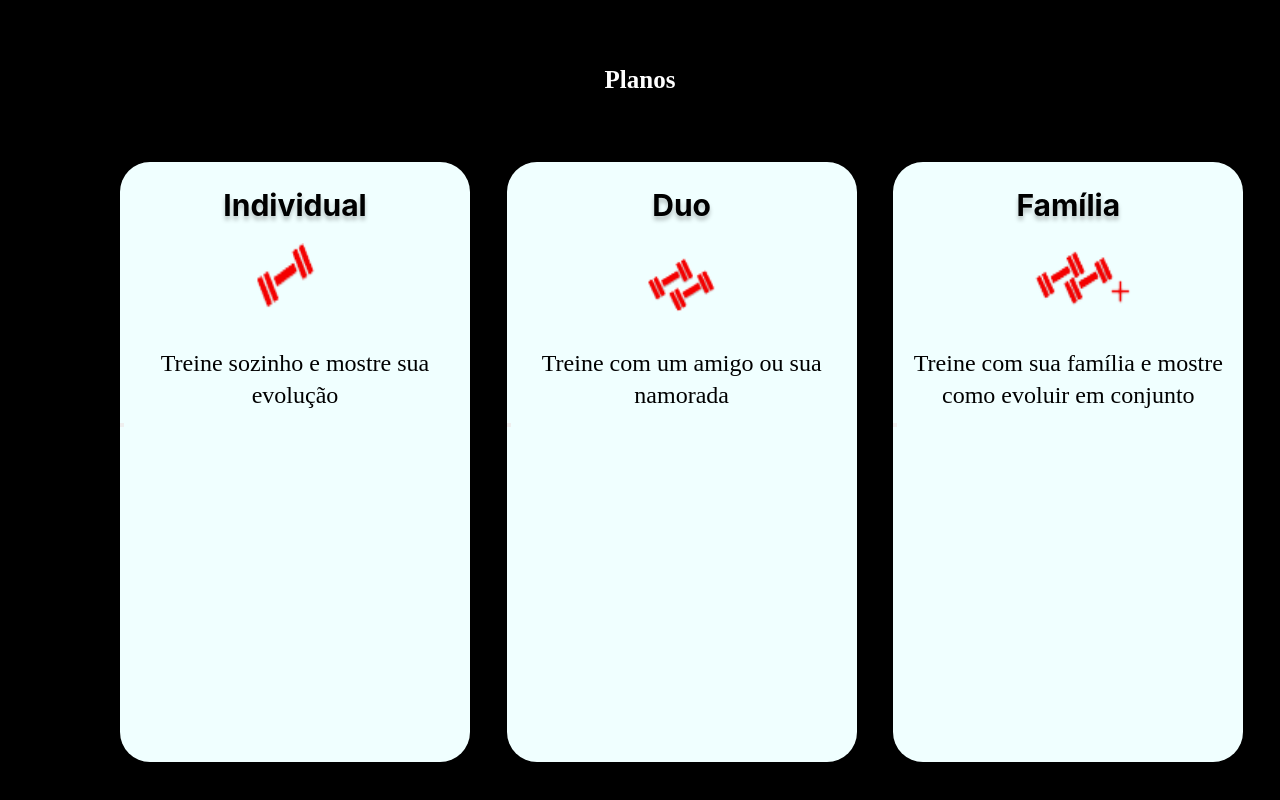
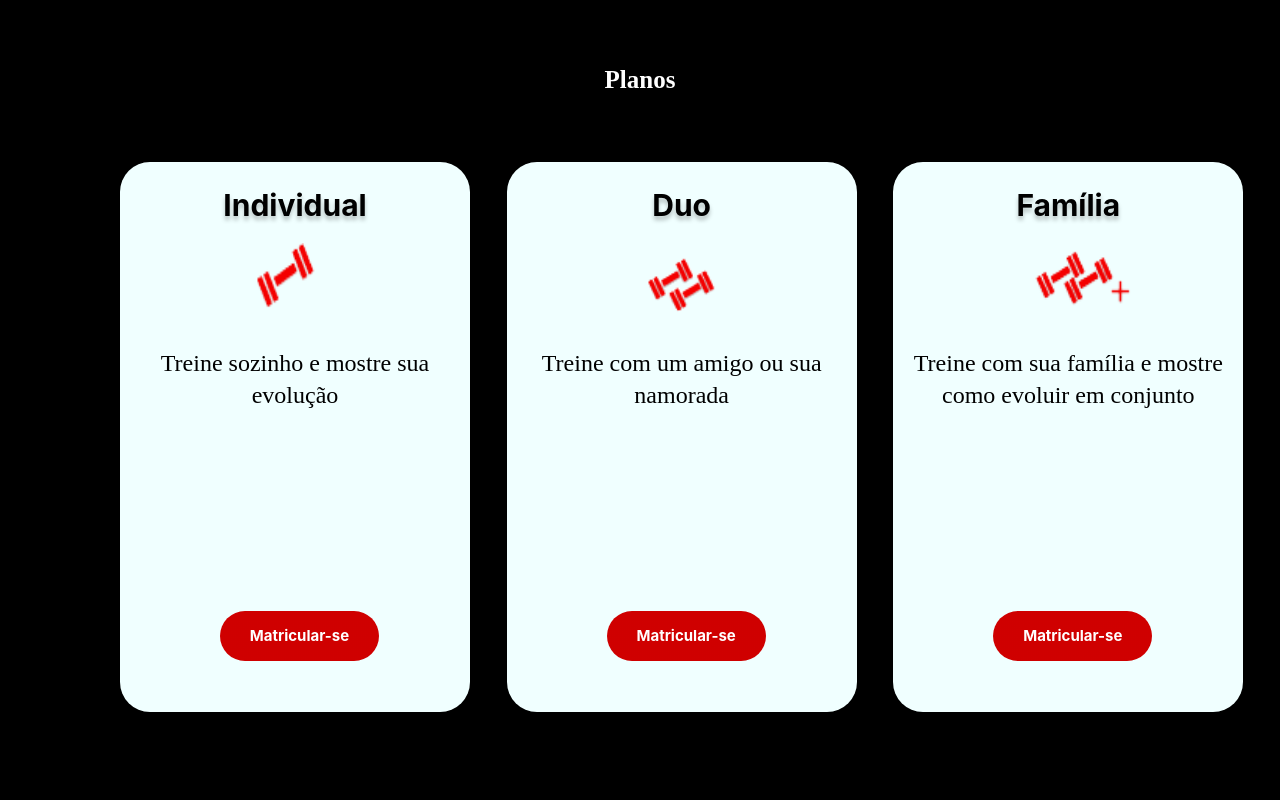
Before and after one commit to SthephanySouza/Fast-Fitness, a plain HTML site: page Fast-Fitness/index.html in a window 1280 px wide. Shown: the part 1623-2423 px from the top of the page. Drawn offline with Linux system fonts and the light colour scheme.

Commit message:
Planos - Felipe - terminado

```diff
--- a/Fast-Fitness/estilo.css
+++ b/Fast-Fitness/estilo.css
@@ -22,12 +22,6 @@ body{
 .Menu{
     width: 100%;
     height: 100px;
-}
-
-.Menu ul{
-    margin: 0;
-    padding: 0;
-    overflow: hidden;
 }
 
 .Menu li{
@@ -125,7 +119,6 @@ body{
     background-color: rgb(0, 0, 0);
 }
 
-
 #planos_link h1{
     margin-top: 100px;
     color: #fff;
@@ -185,7 +178,7 @@ body{
 
 .planos .plano_individual{
     width: 350px;
-    height: 600px;
+    height: 550px;
     background-color: azure;
     margin-left: 120px;
     box-shadow: 0px 4px 4px rgba(0, 0, 0, 0.25), 0px 4px 4px rgba(0, 0, 0, 0.25);
@@ -194,7 +187,7 @@ body{
 
 .planos .plano_duo{
     width: 350px;
-    height: 600px;
+    height: 550px;
     background-color: azure;
     box-shadow: 0px 4px 4px rgba(0, 0, 0, 0.25), 0px 4px 4px rgba(0, 0, 0, 0.25);
     border-radius: 30px;
@@ -202,8 +195,35 @@ body{
 
 .planos .plano_familia{
     width: 350px;
-    height: 600px;
+    height: 550px;
     background-color: azure;
     box-shadow: 0px 4px 4px rgba(0, 0, 0, 0.25), 0px 4px 4px rgba(0, 0, 0, 0.25);
     border-radius: 30px;
 }
+
+.planos button{
+    color: #fff;
+    width: 159px;
+    height: 50px;
+    background: linear-gradient(0deg, rgba(60, 0, 0, 0.2), rgba(60, 0, 0, 0.2)), #F40000;
+    border-radius: 30px;
+    border: none;
+    margin-left: 100px;
+    margin-top: 200px;
+}
+
+.planos button a{
+    font-family: 'Inter';
+    font-style: normal;
+    font-weight: 700;
+    font-size: 15px;
+    line-height: 15px;
+    color: #FFFFFF;
+    text-decoration: none;
+}
+
+
+.planos button:hover{
+    transform: scale(0.98);
+    box-shadow: 3px 2px 22px 1px rgba(0, 0, 0, 0.24);
+}
--- a/Fast-Fitness/index.html
+++ b/Fast-Fitness/index.html
@@ -66,19 +66,19 @@
                 <h1>Individual</h1>
                 <img class="img_indi" src="img/individual.png">
                 <p>Treine sozinho e mostre sua evolução</p>
-                <button></button>
+                <button><a href="">Matricular-se</a></button>
             </div>
             <div class="plano_duo">
                 <h1>Duo</h1>
                 <img class="img_duo" src="img/duo.png">
                 <p>Treine com um amigo ou sua namorada</p>
-                <button></button>
+                <button><a href="">Matricular-se</a></button>
             </div>
             <div class="plano_familia">
                 <h1>Família</h1>
                 <img class="img_fami" src="img/familia.png">
                 <p>Treine com sua família e mostre como evoluir em conjunto</p>
-                <button></button>
+                <button><a href="">Matricular-se</a></button>
             </div>
         <br>
     </section>
```
